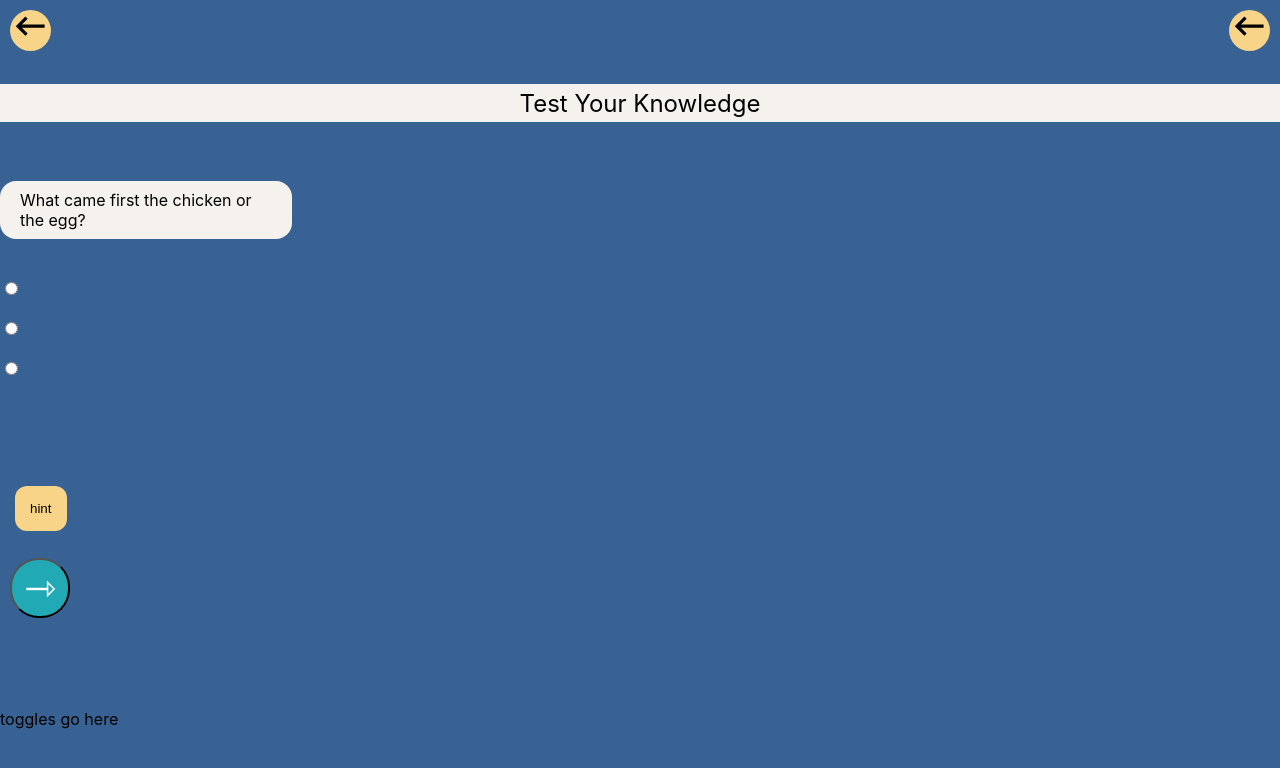
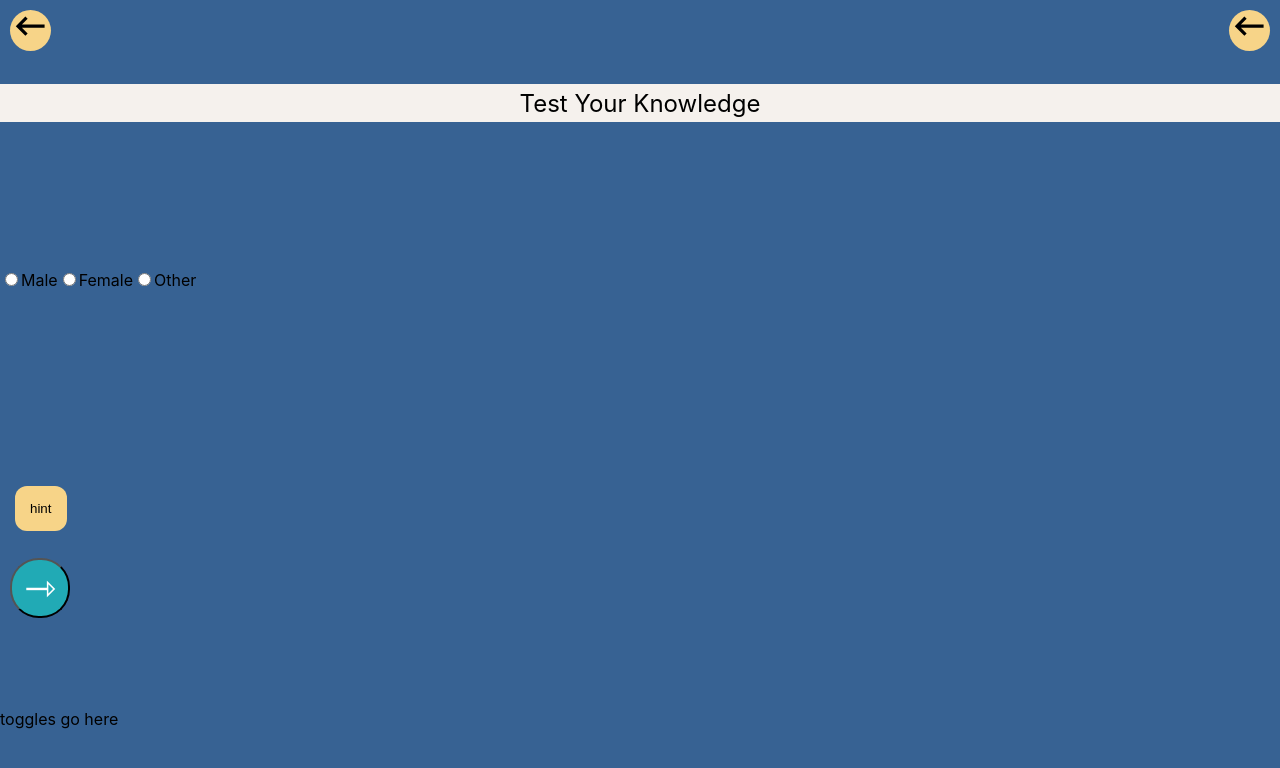
Before and after one commit to npm-i-abhay/final_EcoHow_repo, a Next.js app in the folder final-app/: page /quiz in a window 1280 px wide. Shown: the top 768 px of the page. Built offline with nearby package versions, Linux system fonts and the light colour scheme.

Commit message:
Constructed Quiz Component and made other minor edits

```diff
--- a/final-app/comps/Quiz/index.js
+++ b/final-app/comps/Quiz/index.js
@@ -1,48 +1,28 @@
 import React from 'react';
+import { MdEdit } from 'react-icons/md';
 import styled from 'styled-components';
 
 
-const QuestionCont = styled.div`
-display:flex;
-justify-content:center;
-align-items:center;
-background-color: #F5F1ED;
-width:292px;
-height:58px;
-border-radius:16px;
+const QuizCont = styled.div`
 `;
-
-
-const QuestionText = styled.div`
-font-size:16px;
-padding:20px;
-`;
-
-const MainRadio = styled.input.attrs(props => ({type:"radio"})) `
-
-`
 
 
 
 
-const QuizQuestions = ({
-    question="What came first the chicken or the egg?"
-}) => {
 
-    return <div>
-        <QuestionCont>
-            <QuestionText>{question}</QuestionText>
-        </QuestionCont>
-        <br></br>
-        <br></br>
-        <MainRadio/>
-        <br></br>
-        <br></br>
-        <MainRadio/>
-        <br></br>
-        <br></br>
-        <MainRadio/>
-</div>
+const RadioComp = ({
+	onClick=()=>{}	//past the radio button value back out
+}) =>{
+
+	//w3 radio example, pass the click handler back out
+	return <QuizCont>
+		<input type="radio" id="male" name="gender" value="male" onClick={onClick} />
+		<label for="male">Male</label>
+		<input type="radio" id="female" name="gender" value="female" onClick={onClick} />
+		<label for="female">Female</label>
+		<input type="radio" id="other" name="gender" value="other"onClick={onClick} />
+		<label for="other">Other</label>
+	</QuizCont>
 }
 
-export default QuizQuestions;
+export default RadioComp;
```
